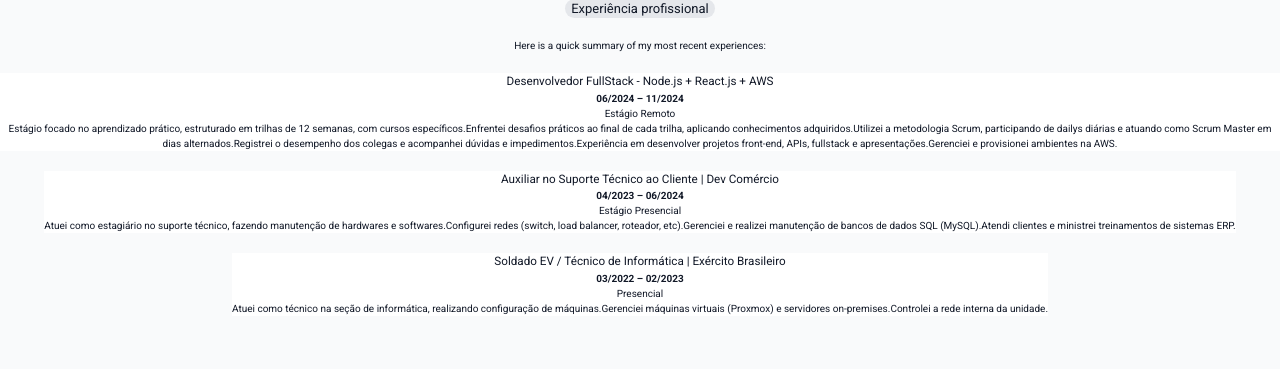
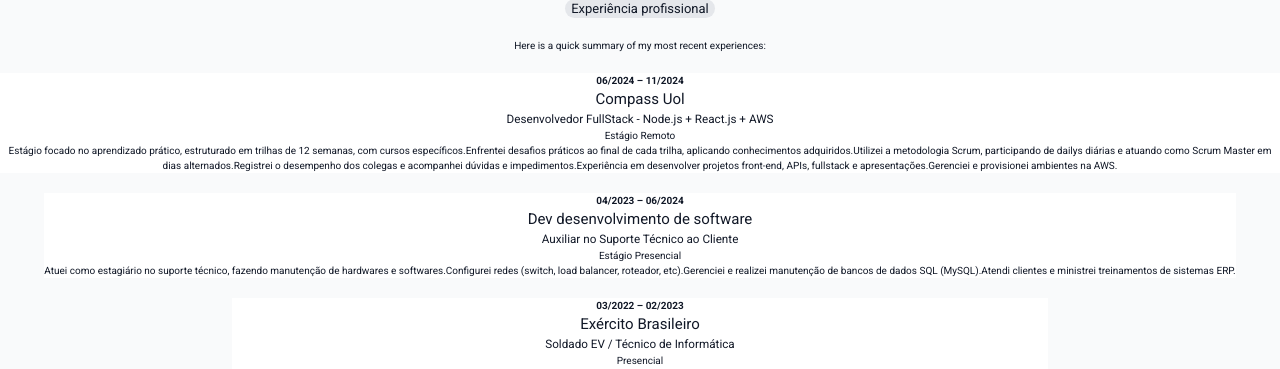
Before and after one commit to Narciso39/portfolio, a React (Vite) app in the folder frontend/: page / in a window 1280 px wide. Shown: the part 832-1201 px from the top of the page. Before the commit the page ends 1148 px from the top, so only its background shows below. Built offline with nearby package versions, Linux system fonts and the light colour scheme.

Commit message:
ajustes no card

```diff
--- a/frontend/src/components/experience/CardExperience.tsx
+++ b/frontend/src/components/experience/CardExperience.tsx
@@ -2,12 +2,12 @@
 import * as S from "./styles"
 
 
-const CardExperience: React.FC<{ enterprise: string; date: string; work: string; func: string[] }> = ({ enterprise, date, work, func }) => {
+const CardExperience: React.FC<{ enterprise: string; date: string; work: string; func: string[], position: string }> = ({ enterprise, date, work, func, position}) => {
   return (
     <S.card>
-
+       <S.date>{date}</S.date>
       <S.nameCompany>{enterprise}</S.nameCompany>
-      <S.date>{date}</S.date>
+      <S.position>{position}</S.position>
       <S.work>{work}</S.work>
       <S.func>{func}</S.func>
     </S.card>
--- a/frontend/src/components/experience/Experience.tsx
+++ b/frontend/src/components/experience/Experience.tsx
@@ -10,7 +10,8 @@
     <S.p>Here is a quick summary of my most recent experiences:</S.p>
    {xps.experiences.map((xp) => <CardExperience
           key={xp.id}
-          enterprise={xp.role}
+          enterprise={xp.enterprise}
+          position={xp.role}
           date={xp.period}
           work={xp.type}
           func={xp.description}
--- a/frontend/src/components/experience/styles.ts
+++ b/frontend/src/components/experience/styles.ts
@@ -24,10 +24,10 @@
   background-color: ${(props) => props.theme.card};
 `;
 
-export const nameCompany = styled.h3``;
+export const nameCompany = styled.h2``;
 
 export const date = styled.strong``;
-
+export const position = styled.h3``
 export const work = styled.h4``;
 
 export const func = styled.p``;
--- a/frontend/src/components/experience/xp.json
+++ b/frontend/src/components/experience/xp.json
@@ -2,6 +2,7 @@
     "experiences": [
       {
         "id": 1,
+        "enterprise": "Compass Uol",
         "role": "Desenvolvedor FullStack - Node.js + React.js + AWS",
         "type": "Estágio Remoto",
         "period": "06/2024 – 11/2024",
@@ -16,7 +17,8 @@
       },
       {
         "id": 2,
-        "role": "Auxiliar no Suporte Técnico ao Cliente | Dev Comércio",
+        "enterprise": "Dev desenvolvimento de software",
+        "role": "Auxiliar no Suporte Técnico ao Cliente ",
         "type": "Estágio Presencial",
         "period": "04/2023 – 06/2024",
         "description": [
@@ -28,7 +30,8 @@
       },
       {
         "id": 3,
-        "role": "Soldado EV / Técnico de Informática | Exército Brasileiro",
+        "enterprise": "Exército Brasileiro",
+        "role": "Soldado EV / Técnico de Informática",
         "type": "Presencial",
         "period": "03/2022 – 02/2023",
         "description": [
```
